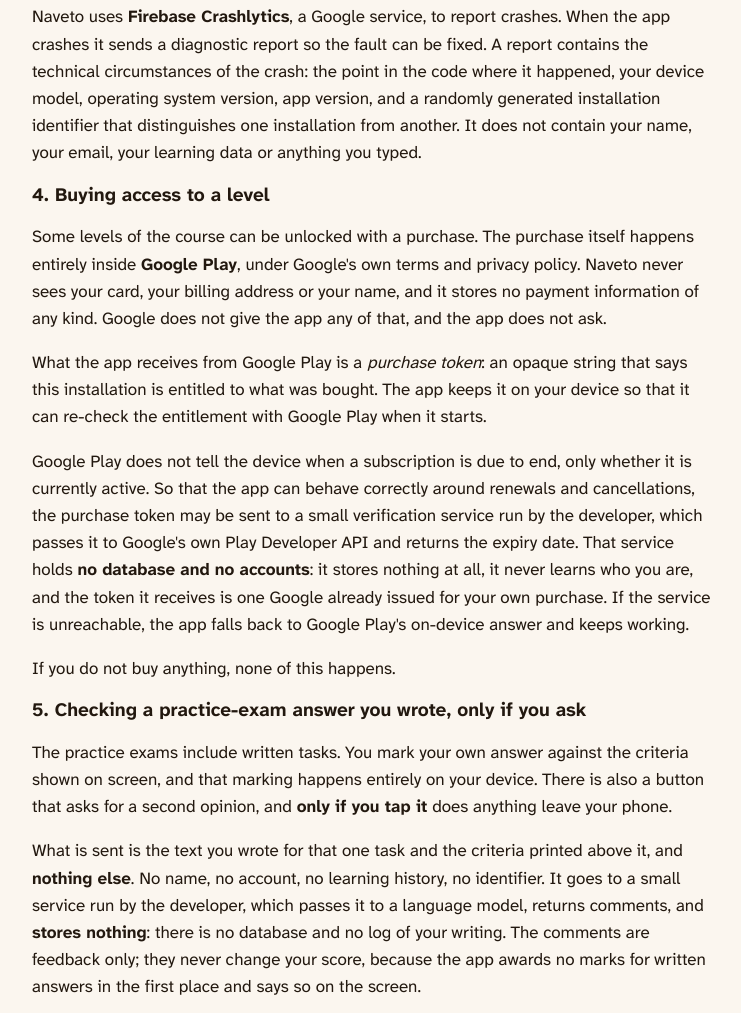
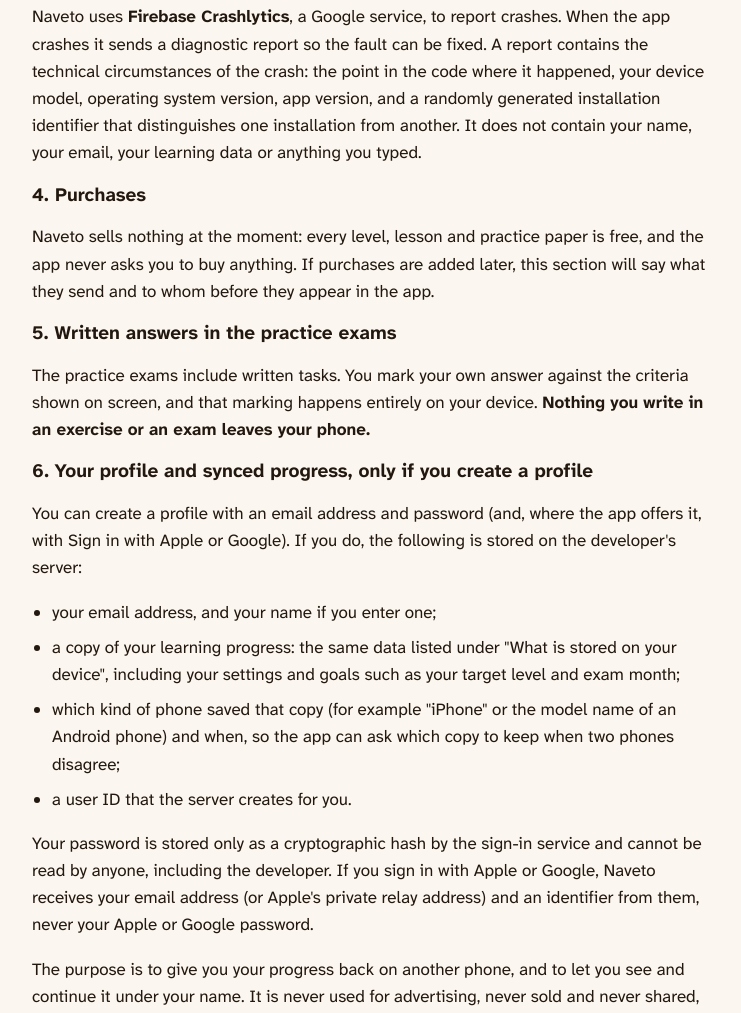
Before and after one commit to Mihir22c/naveto-site, a plain HTML site: page privacy/index.html in a window 1280 px wide. Shown: the part 1787-2800 px from the top of the page, without its empty margins (268-1009 px from the left). Drawn offline with Linux system fonts and the light colour scheme.

Commit message:
Policy 28 Oct 2026: nothing is sold, written answers stay on the phone
Co-Authored-By: Claude Opus 5.5 <noreply@anthropic.com>
Claude-Session: https://claude.ai/code/session_011PguGBngXU8TGcyNY5ZWXM

```diff
--- a/privacy/index.html
+++ b/privacy/index.html
@@ -22,7 +22,7 @@
 <main class="doc"><div class="wrap narrow">
 
 <h1>Privacy Policy for Naveto</h1>
-<p class="sub">Last updated: 25 October 2026</p>
+<p class="sub">Last updated: 28 October 2026</p>
 
 <p>Naveto is an app for learning German, published by an individual developer.
 This policy explains exactly what the app does with information, in plain
@@ -46,7 +46,7 @@ app alone. This includes:</p>
   <li>Which lessons you have completed and your review schedule</li>
   <li>Which grammar mistakes you have made, so the app can bring them back</li>
   <li>Your settings: explanation language, sound, reminders, theme</li>
-  <li>Which days you studied, for the streak counter</li>
+  <li>Which days you studied, for your weekly target</li>
 </ul>
 <p>Uninstalling the app deletes all of it from your device.</p>
 
@@ -91,42 +91,17 @@ version, app version, and a randomly generated installation identifier that
 distinguishes one installation from another. It does not contain your name,
 your email, your learning data or anything you typed.</p>
 
-<h3>4. Buying access to a level</h3>
-<p>Some levels of the course can be unlocked with a purchase. The purchase
-itself happens entirely inside <strong>Google Play</strong>, under Google's own
-terms and privacy policy. Naveto never sees your card, your billing address or
-your name, and it stores no payment information of any kind. Google does not
-give the app any of that, and the app does not ask.</p>
-<p>What the app receives from Google Play is a <em>purchase token</em>: an
-opaque string that says this installation is entitled to what was bought. The
-app keeps it on your device so that it can re-check the entitlement with Google
-Play when it starts.</p>
-<p>Google Play does not tell the device when a subscription is due to end, only
-whether it is currently active. So that the app can behave correctly around
-renewals and cancellations, the purchase token may be sent to a small
-verification service run by the developer, which passes it to Google's own
-Play Developer API and returns the expiry date. That service holds
-<strong>no database and no accounts</strong>: it stores nothing at all, it
-never learns who you are, and the token it receives is one Google already
-issued for your own purchase. If the service is unreachable, the app falls back
-to Google Play's on-device answer and keeps working.</p>
-<p>If you do not buy anything, none of this happens.</p>
+<h3>4. Purchases</h3>
+<p>Naveto sells nothing at the moment: every level, lesson and practice paper
+is free, and the app never asks you to buy anything. If purchases are added
+later, this section will say what they send and to whom before they appear in
+the app.</p>
 
-<h3>5. Checking a practice-exam answer you wrote, only if you ask</h3>
+<h3>5. Written answers in the practice exams</h3>
 <p>The practice exams include written tasks. You mark your own answer against
 the criteria shown on screen, and that marking happens entirely on your
-device. There is also a button that asks for a second opinion, and
-<strong>only if you tap it</strong> does anything leave your phone.</p>
-<p>What is sent is the text you wrote for that one task and the criteria
-printed above it, and <strong>nothing else</strong>. No name, no account, no
-learning history, no identifier. It goes to a small service run by the
-developer, which passes it to a language model, returns comments, and
-<strong>stores nothing</strong>: there is no database and no log of your
-writing. The comments are feedback only; they never change your score, because
-the app awards no marks for written answers in the first place and says so on
-the screen.</p>
-<p>If you never tap that button, none of this happens, and the exercise works
-exactly as it does offline.</p>
+device. <strong>Nothing you write in an exercise or an exam leaves your
+phone.</strong></p>
 
 <h3>6. Your profile and synced progress, only if you create a profile</h3>
 <p>You can create a profile with an email address and password (and, where the
@@ -276,14 +251,12 @@ turn them off again at any time in the app or in your phone's settings.</p>
     <tr><td>Speech, while the mic button is held</td><td>Android's speech recogniser, usually Google's; on iPhone, Apple's (on the phone where it can)</td><td>To turn what you said into text and check it</td></tr>
     <tr><td>Crash diagnostics and device model</td><td>Firebase Crashlytics (Google)</td><td>To find and fix crashes</td></tr>
     <tr><td>Notification token</td><td>Firebase Cloud Messaging (Google)</td><td>To be able to deliver a reminder</td></tr>
-    <tr><td>A practice-exam answer you wrote, only if you tap "check my writing"</td><td>The developer's grading service, which stores nothing, and the language model behind it</td><td>To comment on what you wrote. Never to score it</td></tr>
     <tr><td>Email, name, user ID and a copy of your progress, only if you create a profile</td><td>Supabase, Frankfurt (EU), for the developer</td><td>To give you your progress on another phone</td></tr>
     <tr><td>Screenshots or recordings you add to a report or to website feedback</td><td>Supabase, Frankfurt (EU), for the developer</td><td>To see the problem; deleted after 90 days</td></tr>
     <tr><td>A report you send, with its context</td><td>Supabase, Frankfurt (EU), for the developer</td><td>To find and fix the problem, and answer you</td></tr>
     <tr><td>Feedback from this website, with a name, email, language or phone model only if you give them</td><td>Supabase, Frankfurt (EU), for the developer</td><td>To improve Naveto, and answer you if you asked</td></tr>
     <tr><td>The text of a talk with the AI partner, only while you talk</td><td>The developer's server (Frankfurt), Anthropic (US) and Google Cloud Text-to-Speech; not stored by Naveto</td><td>To give Lena's answers, hints and corrections</td></tr>
     <tr><td>One row per partner talk: user ID, task, time, number of turns and hints, estimated cost</td><td>Supabase, Frankfurt (EU), for the developer</td><td>To apply the weekly limit and the monthly budget</td></tr>
-    <tr><td>Purchase token, only if you buy something</td><td>Google Play; the developer's verification service, which stores nothing</td><td>To unlock what you paid for and to know when it expires</td></tr>
   </tbody>
 </table>
 
```
